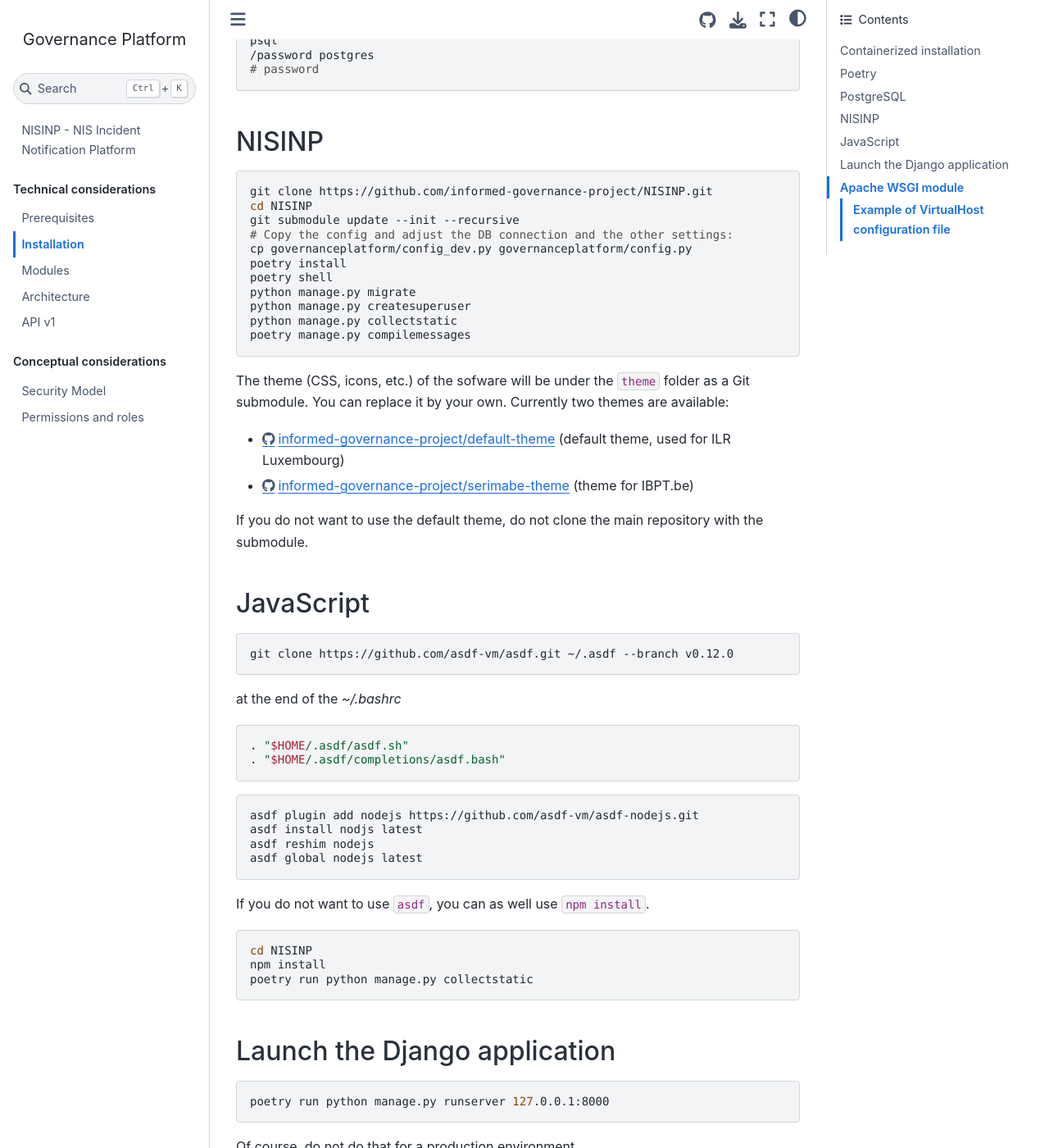
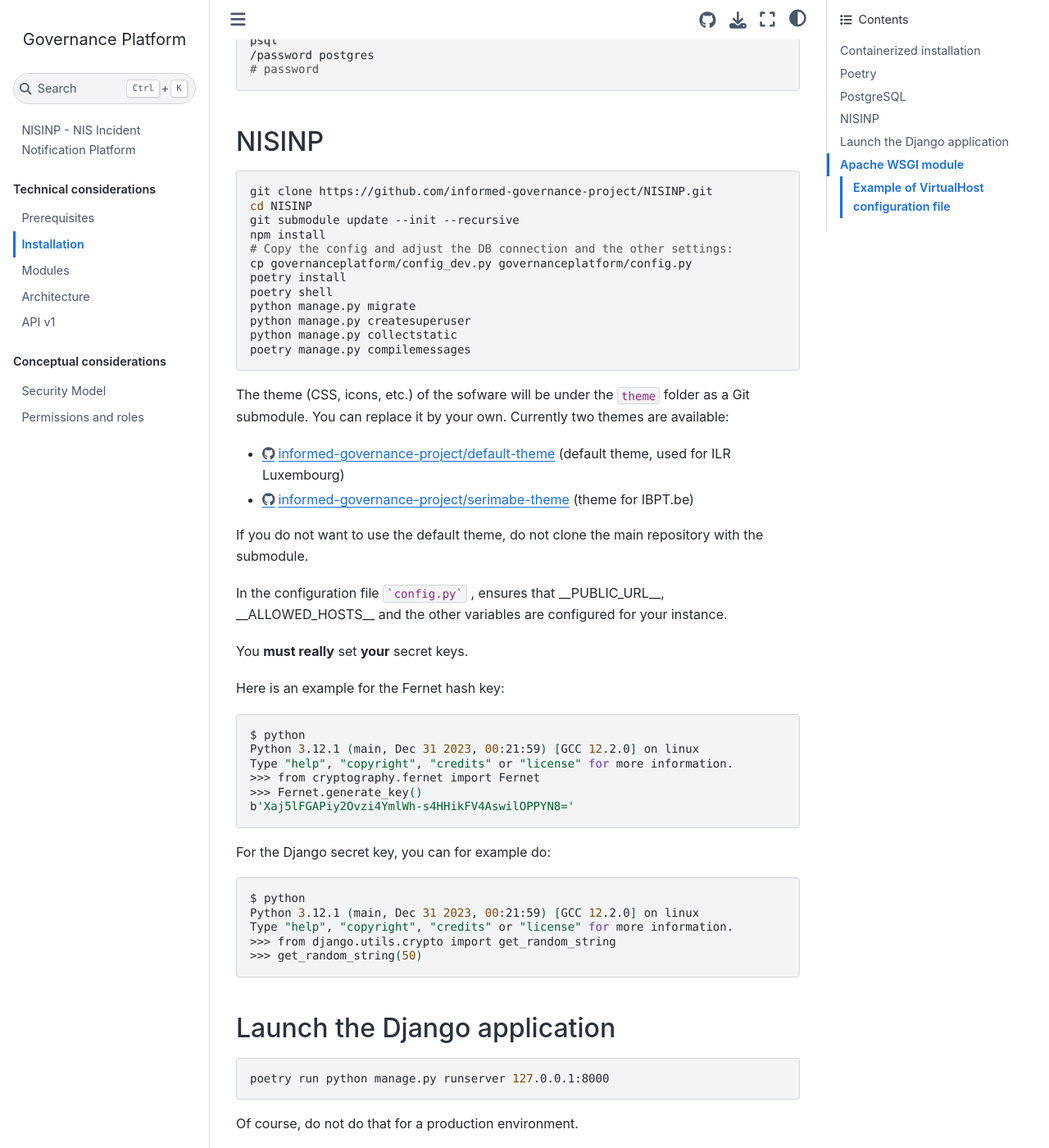
Before and after one commit to informed-governance-project/NISINP, a Sphinx documentation site: the page built from docs/installation.rst, in a window 1280 px wide and 1400 px high, scrolled down 787 px. Shown: the whole window at 82% size. Built offline with Sphinx 7.4.7 and the Sphinx Book theme 1.1.4, drawn with Linux system fonts in a browser that asks for light colours.

Commit message:
chg: [documentation] Updated section related to JavaScript.

````diff
--- a/docs/installation.rst
+++ b/docs/installation.rst
@@ -70,37 +71,33 @@
 
 If you do not want to use the default theme, do not clone the main repository with the submodule.
 
+In the configuration file ```config.py``` , ensures that __PUBLIC_URL__, __ALLOWED_HOSTS__ and the other
+variables are configured for your instance.
 
-JavaScript
-----------
+You **must really** set **your** secret keys.
+
+Here is an example for the Fernet hash key:
 
 .. code-block:: bash
 
-    git clone https://github.com/asdf-vm/asdf.git ~/.asdf --branch v0.12.0
+    $ python
+    Python 3.12.1 (main, Dec 31 2023, 00:21:59) [GCC 12.2.0] on linux
+    Type "help", "copyright", "credits" or "license" for more information.
+    >>> from cryptography.fernet import Fernet
+    >>> Fernet.generate_key()
+    b'Xaj5lFGAPiy2Ovzi4YmlWh-s4HHikFV4AswilOPPYN8='
 
-at the end of the `~/.bashrc`
+
+For the Django secret key, you can for example do:
 
 .. code-block:: bash
 
-    . "$HOME/.asdf/asdf.sh"
-    . "$HOME/.asdf/completions/asdf.bash"
+    $ python
+    Python 3.12.1 (main, Dec 31 2023, 00:21:59) [GCC 12.2.0] on linux
+    Type "help", "copyright", "credits" or "license" for more information.
+    >>> from django.utils.crypto import get_random_string
+    >>> get_random_string(50)
 
-
-.. code-block:: bash
-
-    asdf plugin add nodejs https://github.com/asdf-vm/asdf-nodejs.git
-    asdf install nodjs latest
-    asdf reshim nodejs
-    asdf global nodejs latest
-
-
-If you do not want to use ``asdf``, you can as well use ``npm install``.
-
-.. code-block:: bash
-
-    cd NISINP
-    npm install
-    poetry run python manage.py collectstatic
 
 
 Launch the Django application
````
Also changed, not shown: other parts of docs/installation.rst (+1 -0 lines).
